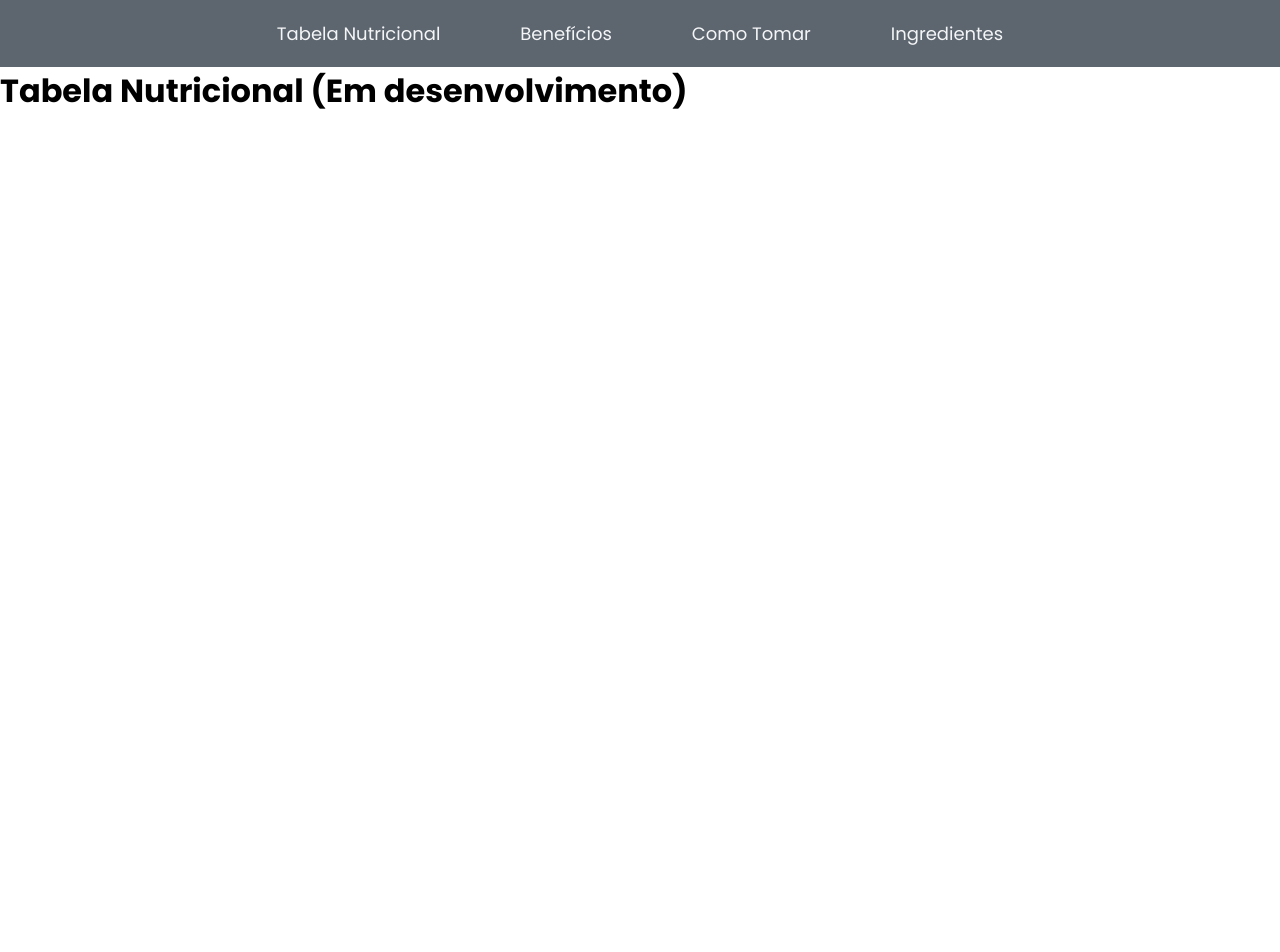
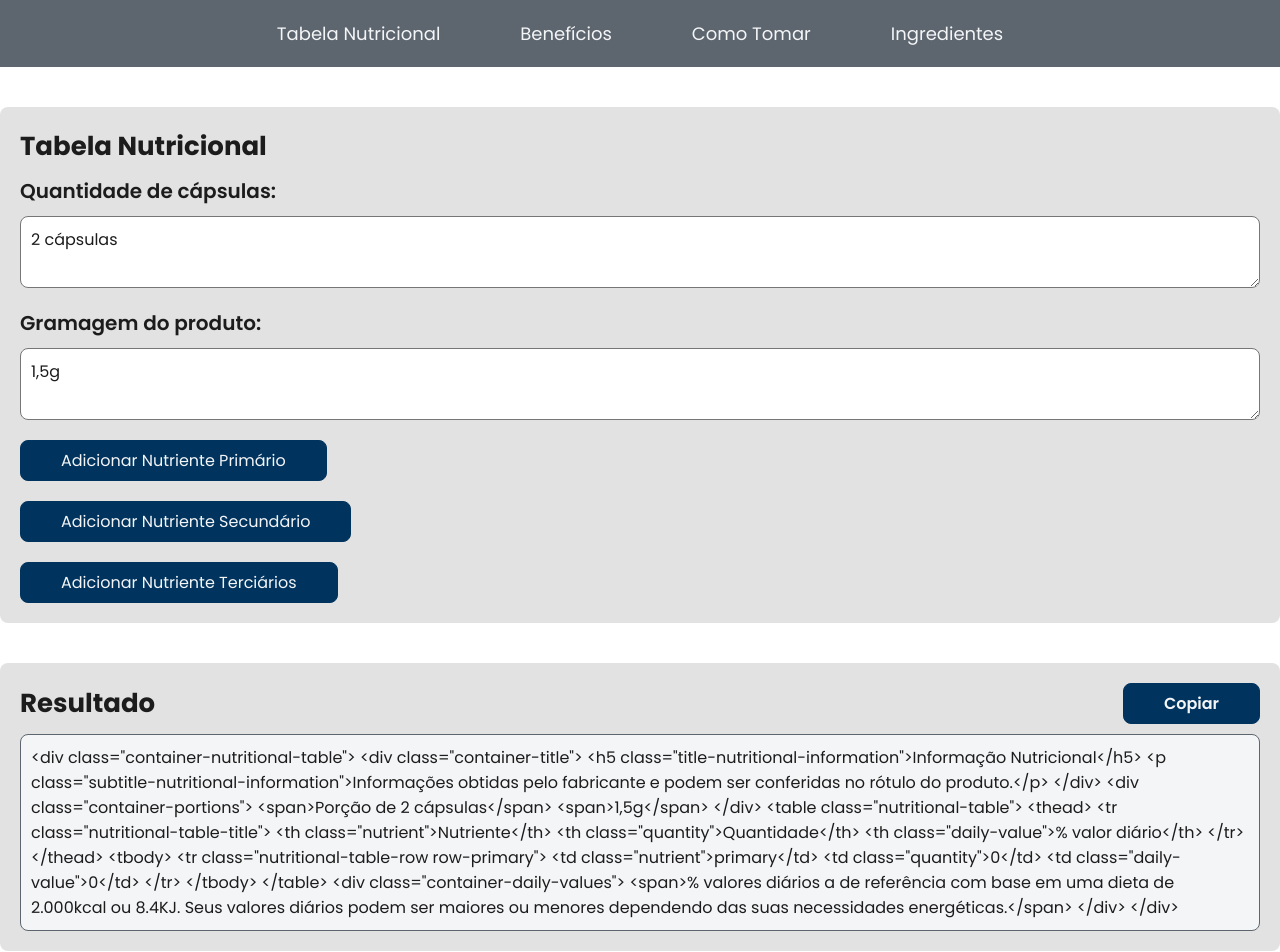
Before and after one commit to Thiaki/codificador-descricao, a React (Vite) app: page /tabela-nutricional in a window 1280 px wide. Shown: the top 952 px of the page. Before the commit the page ends 800 px from the top, so only its background shows below. Built offline with nearby package versions, Linux system fonts and the light colour scheme.

Commit message:
create page nutritional table

```diff
--- a/src/components/common/Form/Form.tsx
+++ b/src/components/common/Form/Form.tsx
@@ -1,11 +1,13 @@
 import styles from './Form.module.scss';
 import InputText from '../InputText/InputText';
 import InputList from '../InputList/InputList';
+import { NutrientProps } from '../../../pages/NutritionalTable/NutritionalTableCodes/Nutrient';
 
 type FormProps = {
     title?: string;
     itemsText?: InputTextProps[];
     itemsList?: InputListProps[];
+    itemsNutrient?: NutrientProps[];
     addItemList?: (e: React.MouseEvent<HTMLButtonElement>) => void;
 }
 
@@ -33,12 +35,12 @@ export interface ListProps {
     textBold?: string;
 };
 
-const Form = ({ title, itemsText = [], itemsList = [], addItemList }: FormProps) => {
+const Form = ({ title, itemsText, itemsList, itemsNutrient, addItemList }: FormProps) => {
     return (
         <section data-fs-form>
             <h2 className={styles.title}>{title}</h2>
             <form className={styles.form}>
-                {itemsText?.length > 0 ? (
+                {itemsText ? (
                     itemsText?.map((item) => (
                         <InputText
                             label={item.label}
@@ -48,7 +50,7 @@ const Form = ({ title, itemsText = [], itemsList = [], addItemList }: FormProps)
                         />
                     ))) : <></>
                 }
-                {itemsList?.length > 0 ? (
+                {itemsList ? (
                     <>
                         <div className={styles.inputList}>
                             {itemsList?.map((item, index) => (
@@ -65,6 +67,14 @@ const Form = ({ title, itemsText = [], itemsList = [], addItemList }: FormProps)
                         <button className={styles.addListButton} onClick={addItemList}>Adicionar mais Listas</button>
                     </>
                 ) : <></>}
+                {itemsNutrient ? (
+                    <>
+                        <button className={styles.addListButton} onClick={e => e.preventDefault()}>Adicionar Nutriente Primário</button>
+                        <button className={styles.addListButton} onClick={e => e.preventDefault()}>Adicionar Nutriente Secundário</button>
+                        <button className={styles.addListButton} onClick={e => e.preventDefault()}>Adicionar Nutriente Terciários</button>
+
+                    </>
+                ) : <></>}
             </form>
         </section>
     )
--- /dev/null
+++ b/src/pages/NutritionalTable/NutritionalTable.tsx
@@ -0,0 +1,57 @@
+import { useState } from "react";
+import './NutritionalTable.module.scss';
+
+import { InputTextProps } from "../../components/common/Form/Form";
+import Form from "../../components/common/Form/Form";
+import ResultCode from "../../components/common/ResultCode/ResultCode";
+
+import { Portions } from "./NutritionalTableCodes/Portions";
+import { DailyValues } from "./NutritionalTableCodes/DailyValues";
+import { Nutrient, NutrientProps } from "./NutritionalTableCodes/Nutrient";
+import { addItemList } from "../../utils/addItemList";
+
+const NutritionalTable = () => {
+    const [capsules, setCapsules] = useState<string>("2 cápsulas");
+    const [milligrams, setMilligrams] = useState<string>("1,5g");
+    const [nutrients, setNutrients] = useState<NutrientProps[]>([{ type: "primary", nutrient: "primary", quantity: "0", dailyValue: "0" }]);
+
+    const handleAddItem = (e: React.MouseEvent<HTMLButtonElement>) => {
+        // addItemList(e, setNutrients, { type: "primary", nutrient: "primary", quantity: "0", dailyValue: "0" })
+    }
+
+    const inputText: InputTextProps[] = [
+        {
+            label: "Quantidade de cápsulas:",
+            id: "capsules",
+            onChange: (value: string) => setCapsules(value),
+            value: capsules,
+        },
+        {
+            label: "Gramagem do produto:",
+            id: "milligrams",
+            onChange: (value: string) => setMilligrams(value),
+            value: milligrams,
+        }
+    ]
+
+    const itemsNutrient: NutrientProps[] = nutrients.map((nutrient) => ({
+        type: nutrient.type,
+        nutrient: nutrient.nutrient,
+        quantity: nutrient.quantity,
+        dailyValue: nutrient.dailyValue
+    }))
+
+    const finalCode =
+        Portions({ capsules, milligrams }) +
+        itemsNutrient.map((nutrient) => nutrient.nutrient ? Nutrient(nutrient) : "").join('') +
+        DailyValues()
+
+    return (
+        <>
+            <Form title="Tabela Nutricional" itemsText={inputText} itemsNutrient={itemsNutrient} addItemList={handleAddItem} />
+            <ResultCode text={finalCode} />
+        </>
+    )
+}
+
+export default NutritionalTable;
--- /dev/null
+++ b/src/pages/NutritionalTable/NutritionalTableCodes/DailyValues.ts
@@ -0,0 +1,9 @@
+export function DailyValues() {
+    return `
+                </tbody>
+            </table>
+            <div class="container-daily-values">
+                <span>% valores diários a de referência com base em uma dieta de 2.000kcal ou 8.4KJ. Seus valores diários podem ser maiores ou menores dependendo das suas necessidades energéticas.</span>
+            </div>
+        </div>`
+}
--- /dev/null
+++ b/src/pages/NutritionalTable/NutritionalTableCodes/Nutrient.ts
@@ -0,0 +1,16 @@
+export type NutrientProps = {
+    type: "primary" | "secondary" | "third"
+    nutrient: string
+    quantity: string
+    dailyValue: string
+}
+
+export function Nutrient({ type, nutrient, quantity, dailyValue }: NutrientProps) {
+    return `
+      <tr class="nutritional-table-row row-${type}">
+        <td class="nutrient">${nutrient}</td>
+        <td class="quantity">${quantity}</td>
+        <td class="daily-value">${dailyValue}</td>
+      </tr>
+    `;
+  }
--- /dev/null
+++ b/src/pages/NutritionalTable/NutritionalTableCodes/Portions.ts
@@ -0,0 +1,26 @@
+type PortionsProps = {
+    capsules: string
+    milligrams: string
+}
+
+export function Portions({capsules, milligrams}: PortionsProps) {
+    return `
+        <div class="container-nutritional-table">
+            <div class="container-title">
+                <h5 class="title-nutritional-information">Informação Nutricional</h5>
+                <p class="subtitle-nutritional-information">Informações obtidas pelo fabricante e podem ser conferidas no rótulo do produto.</p>
+            </div>
+            <div class="container-portions">
+                <span>Porção de ${capsules}</span>
+                <span>${milligrams}</span>
+            </div>
+            <table class="nutritional-table">
+                <thead>
+                    <tr class="nutritional-table-title">
+                        <th class="nutrient">Nutriente</th>
+                        <th class="quantity">Quantidade</th>
+                        <th class="daily-value">% valor diário</th>
+                    </tr>
+                </thead>
+                <tbody>`
+}
--- a/src/routes/routes.tsx
+++ b/src/routes/routes.tsx
@@ -2,6 +2,7 @@ import { lazy, Suspense } from 'react'
 import { createBrowserRouter } from 'react-router-dom'
 import App from '../App'
 const Home = lazy(() => import('../pages/Home/Home'))
+const NutritionalTable = lazy(() => import('../pages/NutritionalTable/NutritionalTable'))
 const HowToTake = lazy(() => import('../pages/HowToTake/HowToTake'))
 const Advantage = lazy(() => import('../pages/Advantage/Advantage'))
 const Ingredients = lazy(() => import('../pages/Ingredients/Ingredients'))
@@ -22,7 +23,11 @@ export const router = createBrowserRouter([
             },
             {
                 path: 'tabela-nutricional',
-                element: <h1>Tabela Nutricional (Em desenvolvimento)</h1>
+                element: (
+                    <Suspense fallback={<div>Carregando...</div>}>
+                        <NutritionalTable />
+                    </Suspense>
+                )
             },
             {
                 path: 'beneficios',
```
Also changed, not shown: src/pages/NutritionalTable/NutritionalTable.module.scss (added).
